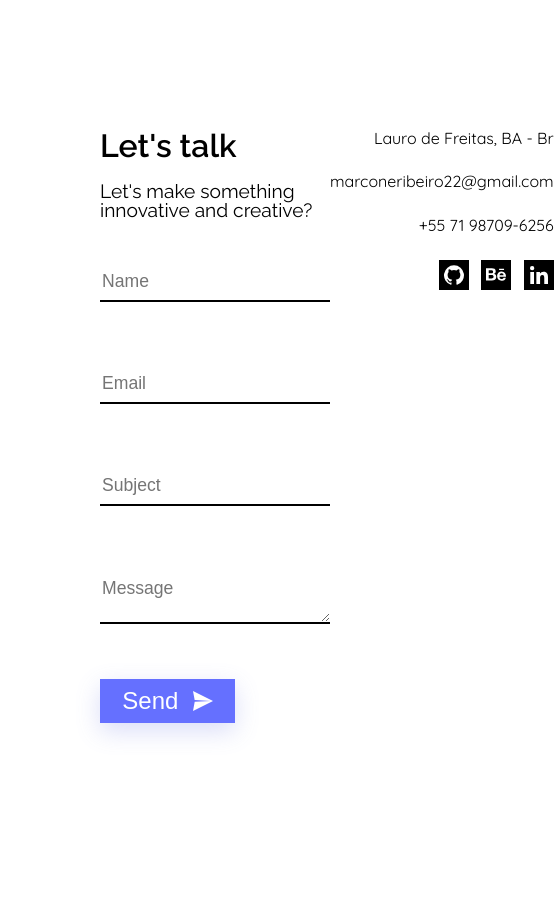
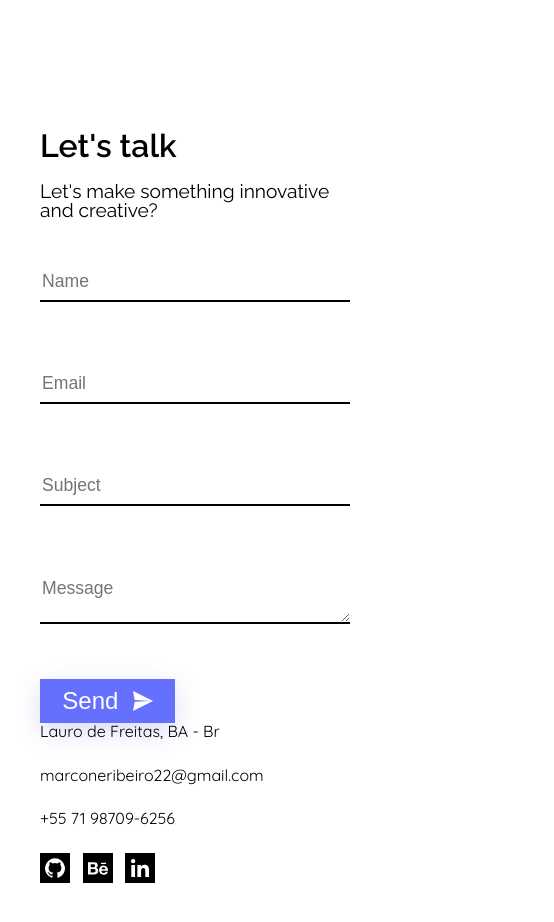
Before and after one commit to M4RC0N3/marcone-website, a Next.js app: page /home/contact in a window 390 px wide. Shown: the top 922 px of the page, 554 px wide, since content can reach past the window. Built offline with nearby package versions, Linux system fonts and the light colour scheme.

Commit message:
section contact  responsive

```diff
--- a/src/pages/home/contact/index.tsx
+++ b/src/pages/home/contact/index.tsx
@@ -16,7 +16,7 @@ import sendIcon from 'src/assets/icons/send.svg';
 const Contact = () =>{
 
     return(
-        <Section>
+        <Section id='contact'>
             <FormContainer>
                 <Header>
                     <Title>Let's talk</Title>
--- a/src/pages/home/contact/style.ts
+++ b/src/pages/home/contact/style.ts
@@ -2,12 +2,15 @@ import styled from 'styled-components';
 import Image from 'next/image';
 export const Section = styled.section`
     width: 100vw;
-    min-height: 1059px;
     background-color: #fff;
     display: grid;
     grid-template-columns: 1fr 1fr;
-    padding: 130px 100px 0px;
+    padding: 130px 100px 70px;
     box-sizing: border-box;
+    @media (max-width: 710px) {
+        grid-template-columns: 1fr;
+        padding: 130px 40px 50px;
+    }
 `;
 
 export const FormContainer = styled.div``;
@@ -96,6 +99,9 @@ export const SendIcon = styled(Image)`
 export const InfoContactContainer = styled.div`
     display: flex;
     justify-content: end;
+    @media (max-width: 710px) {
+        justify-content: start;
+    }
 `;
 export const InfoContact = styled.div`
     height: 160px;
@@ -103,6 +109,9 @@ export const InfoContact = styled.div`
     flex-direction: column;
     align-items: end;
     justify-content: space-between;
+    @media (max-width: 710px) {
+        align-items: flex-start;
+    }
 `;
 export const CityName = styled.h5`
     font-family: 'quicksand-regular', sans-serif;
```
